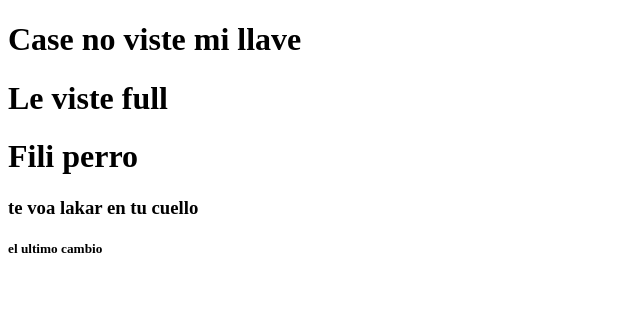
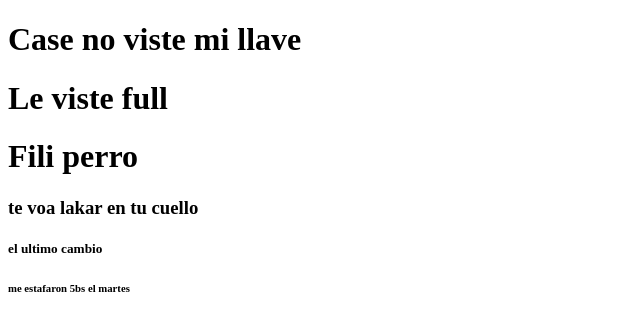
Before and after one commit to wilsonjr465/tecnomundo, a plain HTML site: page index.html in a window 1280 px wide. Shown: the whole page, without its empty margins (0-640 px from the left). Drawn offline with Linux system fonts and the light colour scheme.

Commit message:
filibasuara

```diff
--- a/index.html
+++ b/index.html
@@ -12,5 +12,6 @@
     <h1>Fili perro</h1>
     <h3>te voa lakar en tu cuello</h3>
     <h5>el ultimo cambio</h5>
+    <h6>me estafaron 5bs el martes</h6>
 </body>
 </html>
```
